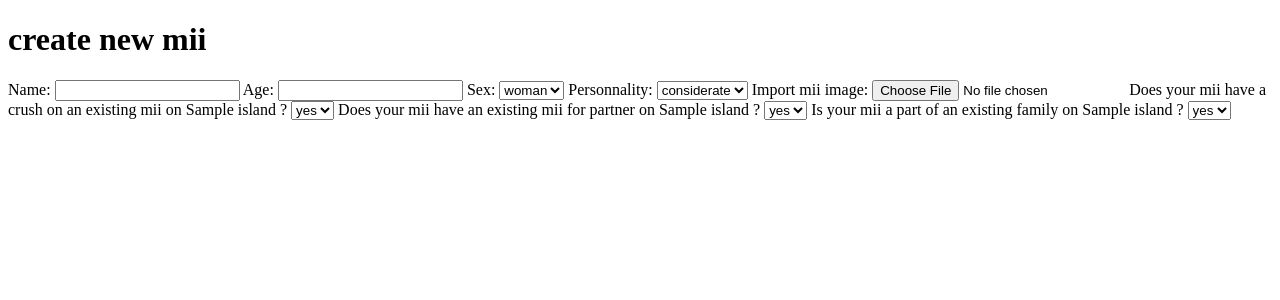
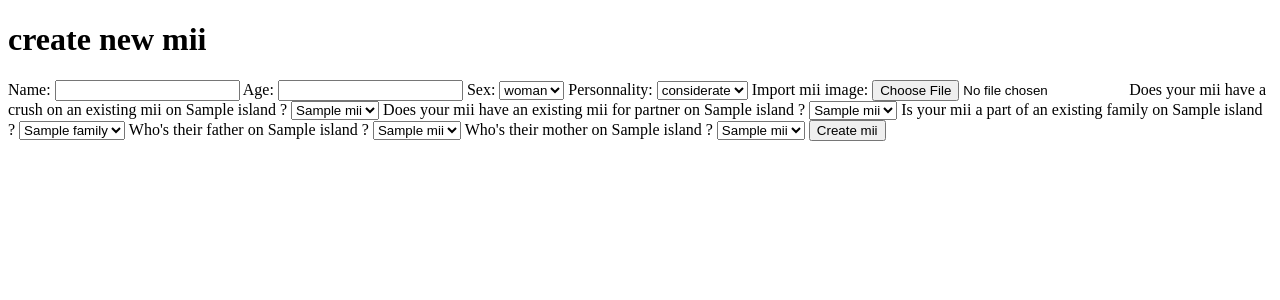
Before and after one commit to Aliloa/tomodachimac, a Flask app: template templates/create_mii.html in a window 1280 px wide. Shown: the top 300 px of the page. Run offline with Flask 3, Linux system fonts and the light colour scheme; the template is opened without the code that fills it: most values are stand-ins (such as "Sample title", 1, 10 or a date in 2020).

Commit message:
working on mii creation bugs

```diff
--- a/server.py
+++ b/server.py
@@ -100,7 +100,12 @@ def showIsland(id_ile):
 
 @server.route('/create_mii/<int:id_ile>', methods=['GET'])
 def display_mii_creator(id_ile):
-    return render_template('create_mii.html', id_ile=id_ile)
+    # information for db :
+    idUser = session['user']['id_compte']
+
+    allIslandMiis = mii.getAllUserIslandMiis(idUser, id_ile)
+
+    return render_template('create_mii.html', id_ile=id_ile, allIslandMiis=allIslandMiis)
 
 @server.route('/create_mii/<int:id_ile>', methods=['POST'])
 def create_mii(id_ile):
@@ -115,13 +120,12 @@ def create_mii(id_ile):
     idUser = session['user']['id_compte']
 
     if image and image.filename != '':
+        imageFilename = image.filename
         image.save(f"static/miis/{image.filename}") # saving the image the user imported
 
-    allIslandMiis = mii.getAllUserIslandMiis(idUser, id_ile)
+    mii.createMii(name, sex, age, personnality, imageFilename, idUser, id_ile)
 
-    mii.createMii(name, sex, age, personnality, image, idUser, id_ile)
-
-    return render_template('create_mii.html', IdIsland=id_ile, allIslandMiis=allIslandMiis)
+    return redirect('/profile')
 
 @server.route('/display_mii/<int:id_mii>', methods=['GET'])
 def display_mii(id_mii):
--- a/templates/create_mii.html
+++ b/templates/create_mii.html
@@ -12,7 +12,7 @@
     {% if erreur %}
         <p style="color:red">{{erreur}}</p>
     {% endif %}
-    <form action="/create_mii" method="POST" enctype="multipart/form-data">
+    <form action="/create_mii/{{id_ile}}" method="POST" enctype="multipart/form-data">
         Name: <input type="text" name="name">
         Age: <input type="number" name="age">
         Sex:
@@ -30,63 +30,44 @@
         Import mii image: <input type="file" name="image" accept="image/*">
 
         Does your mii have a crush on an existing mii on {{idIsland}} island ?
-        <select name="crush_choice" class="user_choice" onchange="toggleInput()">
-            <option value="yes">yes</option>
-            <option value="no">no</option>
-        </select>
-
-        <div class="user-input" style="display:none;">
-            <select name="crush_id" class="user_id">
-                <option value="">Which one ?
+        <select name="crush_choice" class="user_choice">
                 {% for mii in allIslandMiis%}
                     <option value="{{mii.id_mii}}">{{mii.nom_mii}}</option>
                 {% endfor %}
-                </option>
+                <option value="none">none</option>
         </select>
-        </div>
 
         Does your mii have an existing mii for partner on {{idIsland}} island ?
-        <select name="partner_choice" class="user_choice" onchange="toggleInput()">
-            <option value="yes">yes</option>
-            <option value="no">no</option>
-        </select>
-
-        <div class="user-input" style="display:none;">
-            <select name="partner_id" class="user_id">
-                <option value="">Which one ?
+        <select name="partner_choice" class="user_choice">
             {% for mii in allIslandMiis%}
                 <option value="{{mii.id_mii}}">{{mii.nom_mii}}</option>
             {% endfor %}
-                </option>
+            <option value="none">none</option>
         </select>
-        </div>
 
         Is your mii a part of an existing family on {{idIsland}} island ?
-        <select name="family_choice" class="user_choice" onchange="toggleInput()">
-            <option value="yes">yes</option>
-            <option value="no">no</option>
-        </select>
-
-        <div class="user-input" style="display:none;">
-            <select name="id_famille" class="user_choice" onchange="toggleInput()">
-                <option value=""> Which family ?</option>
+        <select name="family_choice" class="user_choice">
             {% for family in allIslandFamilies %}
                 <option value="{{family.id_famille}}">{{family.nom_famille}}</option>
             {% endfor %}
+            <option value="none">no</option>
         </select>
 
-            <div class="user_choice" style="display:none;">
-                {% for member in allIslandMiis %}
-                    <div>
-                        <select name="link_{{member.id_mii}}">
-                            <option value="pere">father of</option>
-                            <option value="mere">mother of</option>
-                            <option value="enfant">child of</option>
-                            <option value="autre">other</option>
+        Who's their father on {{idIsland}} island ?
+        <select name="family_choice" class="user_choice">
+            {% for mii in allIslandMiis%}
+                <option value="{{mii.id_mii}}">{{mii.nom_mii}}</option>
+            {% endfor %}
+            <option value="none">none</option>
         </select>
-                    </div>
+
+        Who's their mother on {{idIsland}} island ?
+        <select name="family_choice" class="user_choice">
+            {% for mii in allIslandMiis%}
+                <option value="{{mii.id_mii}}">{{mii.nom_mii}}</option>
             {% endfor %}
-            </div>
+            <option value="none">none</option>
+        </select>
 
         <input type="hidden" name="id_ile" value="{{idIsland}}"> <!-- hidden input to get id_ile -->
         <button type='submit'>Create mii</button>
```
Also changed, not shown: templates/display_mii.html (+4 -4 lines). Lines whose indentation alone changed are shown as unchanged.
